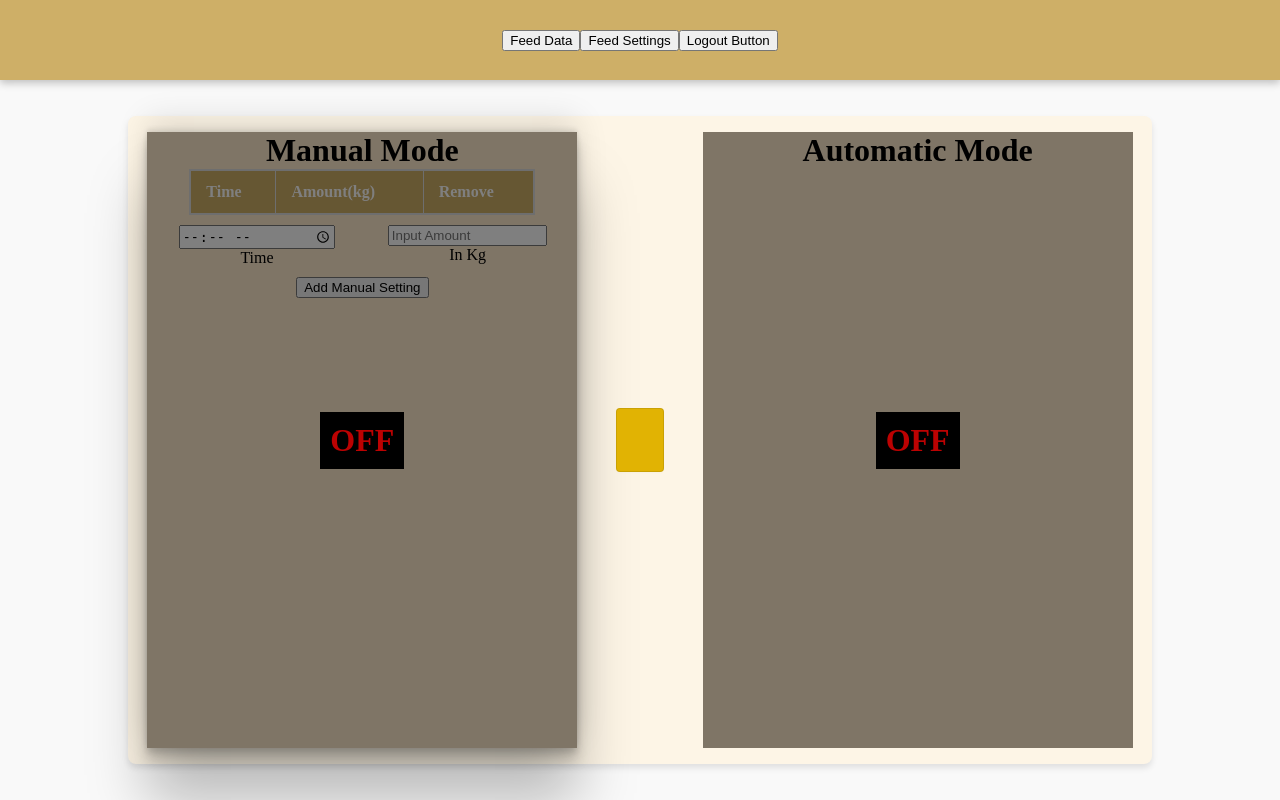
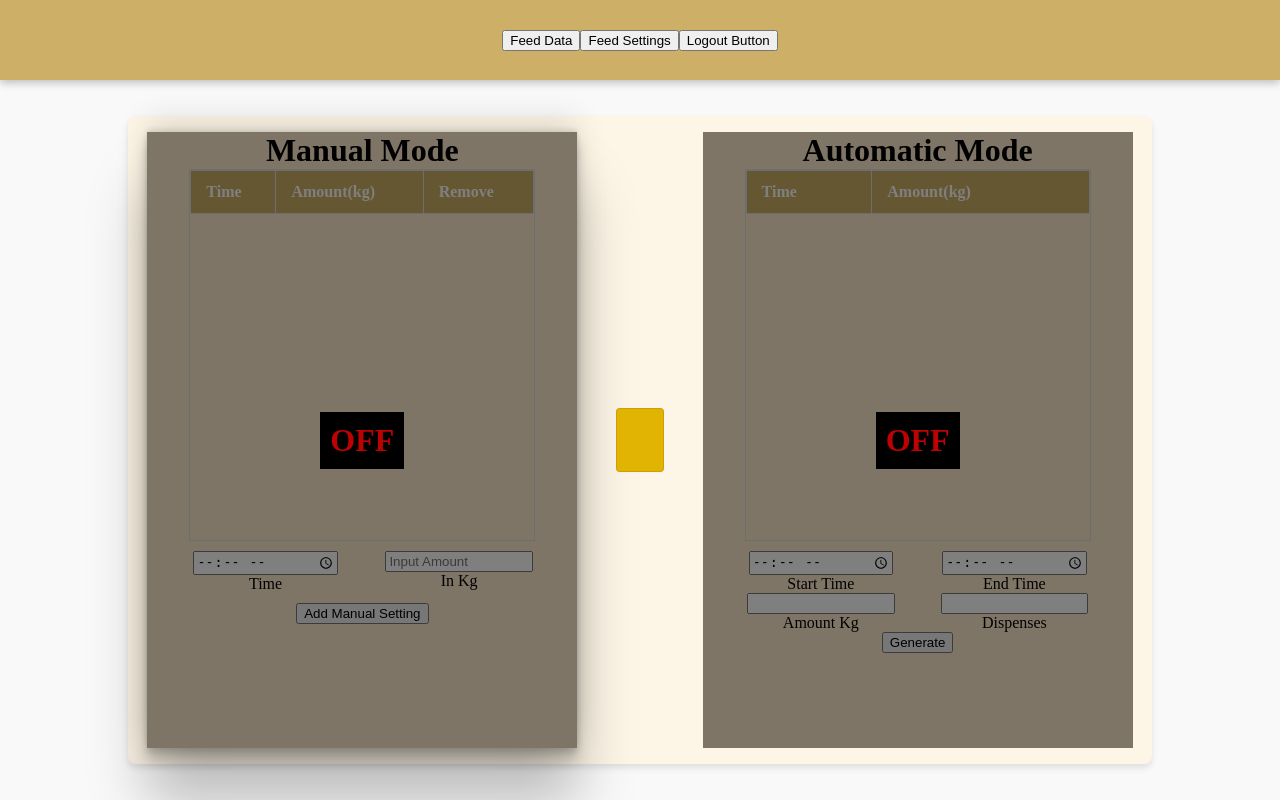
Before and after one commit to seanMooney1996/feedmypuppy, a Flask app: template flask_app/templates/settings.html in a window 1280 px wide. Run offline with Flask 3, Linux system fonts and the light colour scheme; the template is opened without the code that fills it: most values are stand-ins (such as "Sample title", 1, 10 or a date in 2020); lists and menus that the app fills with data are empty.

Commit message:
Added client side to allow for changing of automatic settings Added a calculator to the automatic mode to calculate feed table based on start time, end time, dispense frequency and dispense amount. This will change the settings in the the db for automatic and generate a table for the users to see the exact times the dogs will be fed. Added appropriate mongodb functions to handle changing automatic settings

```diff
--- a/flask_app/app.py
+++ b/flask_app/app.py
@@ -108,6 +108,17 @@ def add_manual_setting():
         return jsonify({"error": "Unauthorized"}), 401
 
 
+@app.route('/set_automatic_setting', methods=['POST'])
+def set_automatic_setting():
+    if "google_id" in session:
+        data = request.get_json()
+        result = mongodb.set_automatic_setting(data)
+        print(result)
+        return jsonify({"Succes": True})
+    else:
+        return jsonify({"error": "Unauthorized"}), 401
+
+
 @app.route('/login')
 def login():
     try:
--- a/flask_app/static/js/settings.js
+++ b/flask_app/static/js/settings.js
@@ -38,11 +38,22 @@ function loadSettingsTable(settings) {
     settings.manual_settings.forEach((element, index) => {
       addSettingsTableRow(element,index)
     });
+    settings.automatic_settings.feedTimes.forEach((element) => {
+      addAutomaticSettingsTableRow(element)
+    });
+    const startTimeInput = document.querySelector('#startTime');
+    const endTimeInput = document.querySelector('#endTime');
+    const  amountInput = document.querySelector('#amountInputManual');
+    const  freqInput = document.querySelector('#frequency');
+    startTimeInput.value = settings.automatic_settings.startTime
+    endTimeInput.value = settings.automatic_settings.endTime
+    amountInput.value =  parseInt(settings.automatic_settings.amount,10);
+    freqInput.value = parseInt(settings.automatic_settings.dispenseFreqVal, 10);
 }
 
 
 function addSettingsTableRow(element,index){
-  const settingsBody = document.querySelector('#settingsTableBody');
+  const settingsBody = document.querySelector('#settingsTableBodyManual');
   const row = `
   <tr>
     <td>${element.hour}</td>
@@ -53,15 +64,25 @@ function addSettingsTableRow(element,index){
   settingsBody.insertAdjacentHTML('beforeend', row);
 }
 
+function addAutomaticSettingsTableRow(element){
+  const settingsBody = document.querySelector('#settingsTableBodyAutomatic');
+  const row = `
+  <tr>
+    <td>${element.time}</td>
+    <td>${element.amount}</td>
+  </tr>
+  `;
+  settingsBody.insertAdjacentHTML('beforeend', row);
+}
+
+
 async function addManualSetting(){
     const timeInputField = document.querySelector('#timeInput');
     const amountInputField = document.querySelector('#amountInput');
     if (timeInput.value <0 && timeInput.value>24){
-
         return
     }
     if (amountInputField.value <0.5 && amountInputField.value>10){
-
         return
     }
     amount = amountInputField.value
@@ -75,7 +96,7 @@ async function addManualSetting(){
           body: JSON.stringify({amount,time})
         });
         if (response.ok) {
-          const settingsBody = document.querySelector('#settingsTableBody');
+          const settingsBody = document.querySelector('#settingsTableBodyManual');
           const lastRow = settingsBody.lastElementChild;
           const newIndex = settingsBody.rows ? settingsBody.rows.length : settingsBody.children.length;
           console.log("Last row:", lastRow);
@@ -93,6 +114,74 @@ async function addManualSetting(){
         console.log("Error in add setting ,", error)
       }
 }
+
+async function addAutomaticSetting(){
+  const startInput = document.querySelector('#startTime');
+  const endInput = document.querySelector('#endTime');
+  const amountInputField = document.querySelector('#amountInputManual');
+  const dispenseFreq = document.querySelector('#frequency');
+  const startTimeComp = new Date(`1970-01-01T${startInput.value}:00`);
+  const endTimeComp = new Date(`1970-01-01T${endInput.value}:00`);
+  if (!startInput.value || !endInput.value) {
+    alert("Start Time and End Time are required!");
+    return;
+}
+  if (startTimeComp >= endTimeComp) {
+      return;
+  }
+  if (!amountInputField.value || amountInputField.value < 0.5 || amountInputField.value > 10) {
+      return;
+  }
+  if (!dispenseFreq.value || isNaN(dispenseFreq.value) || dispenseFreq.value <= 0) {
+      return;
+  }
+  const amount = amountInputField.value
+  const startTime = startInput.value
+  const endTime = endInput.value
+  const dispenseFreqVal = dispenseFreq.value
+  const feedTimes = generateTabledData(amount,startTime,endTime,dispenseFreqVal)
+  try {
+      const response = await fetch('/set_automatic_setting', {
+        method: 'POST',
+        headers: {
+          'Content-Type': 'application/json',
+        },
+        body: JSON.stringify({amount,startTime,endTime,dispenseFreqVal,feedTimes})
+      });
+      if (response.ok) {
+        const settingsBody = document.querySelector('#settingsTableBodyAutomatic');
+        settingsBody.innerHTML = ""
+        feedTimes.forEach(row => {
+          addAutomaticSettingsTableRow(row)
+        })
+
+          console.log("Successful add")
+      } else {
+          console.log("Fail add setting")
+      }
+    } catch (error) {
+      console.log("Error in add setting ,", error)
+    }
+}
+
+function generateTabledData(amount,start,end,freq){
+  const startTime = new Date(`1970-01-01T${start}:00`);
+  const endTime = new Date(`1970-01-01T${end}:00`);
+  const durationMinutes = (endTime - startTime) / (1000 * 60);
+  const amountPerInterval = amount / freq;
+  const feedTimes = [];
+  const intervalMinutes = durationMinutes / (freq - 1);
+  for (let i = 0; i < freq; i++) {
+    const feedTime = new Date(startTime.getTime() + i* intervalMinutes * 60 * 1000);
+    feedTimes.push({
+      time: feedTime.toTimeString().substring(0, 5),
+      amount: parseFloat(amountPerInterval.toFixed(2)),
+    });
+  }
+  console.log("Feed times:", feedTimes);
+  return feedTimes;
+}
+
 
 async function deleteRow(button,index) {
     try {
--- a/flask_app/static/styles/settings.css
+++ b/flask_app/static/styles/settings.css
@@ -39,6 +39,7 @@
   max-width:80%;
   max-height:60%;
   max-height:60%;
+  min-height:60%;
   width:80%;
   overflow-x: auto;
   overflow-y: auto;
@@ -68,6 +69,7 @@
   background-color: black;
 }
 #settingsInput {
+  width:90%;
   margin-top:10px;
   display: flex;
   flex-direction: row;
--- a/flask_app/templates/settings.html
+++ b/flask_app/templates/settings.html
@@ -38,7 +38,7 @@
                                 <th>Remove</th>
                             </tr>
                         </thead>
-                        <tbody id="settingsTableBody">
+                        <tbody id="settingsTableBodyManual">
 
                         </tbody>
                     </table>
@@ -66,6 +66,37 @@
             </div>
             <div class="modeContainerInner">
                 <h1>Automatic Mode</h1>
+                <div class="settingsTable">
+                    <table>
+                        <thead>
+                            <tr>
+                                <th>Time</th>
+                                <th>Amount(kg)</th>
+                            </tr>
+                        </thead>
+                        <tbody id="settingsTableBodyAutomatic">
+
+                        </tbody>
+                    </table>
+                </div>
+                <div id="settingsInput" >
+                <div style="width:45%;"  class="settingInputInner">
+                    <input type="time" id="startTime"  style="width:80%"></input>
+                    <label for="startTime">Start Time</label>
+                </div>
+                    <div style="width:45%;"  class="settingInputInner">
+                    <input type="time" id="endTime"  style="width:80%"></input>
+                    <label for="endTime">End Time</label>
+                </div>
+                    <div style="width:45%;"  class="settingInputInner">
+                        <input type="number" id="amountInputManual" placeholder="" style="width:80%"></input>
+                        <label for="amountInputManual">Amount Kg</label>
+                    </div>
+                    <div style="width:45%;"  class="settingInputInner">
+                        <input type="number" type="number" id="frequency" placeholder="" style="width:80%"></input>
+                        <label for="dispenseFrequency">Dispenses</label>
+                    </div>
+                    <button onclick="addAutomaticSetting()"> Generate </button>
             </div>
         </div>
     </div>
```
Also changed, not shown: flask_app/mongodb/mongo_client.py (+13 -0 lines), gpiotest.py (added, +15 -0 lines).
